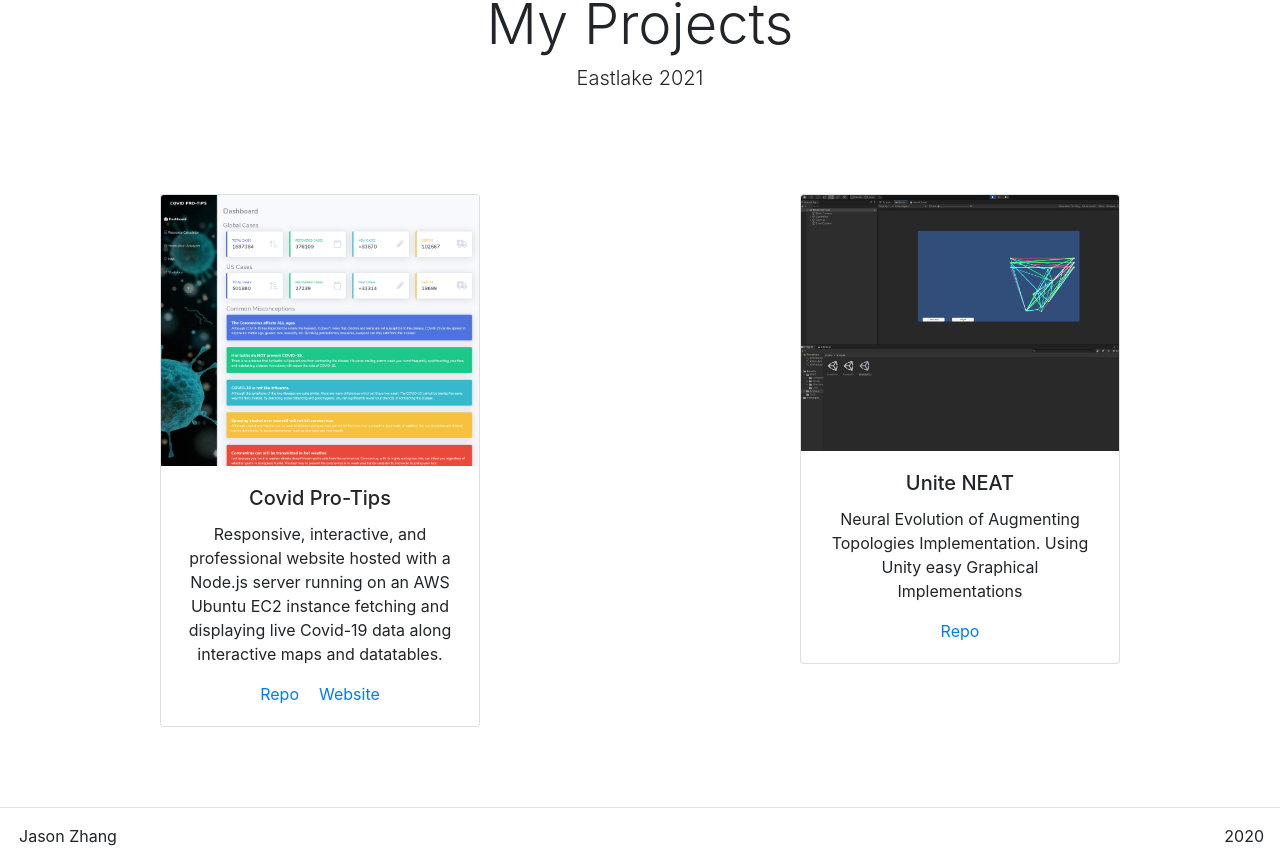
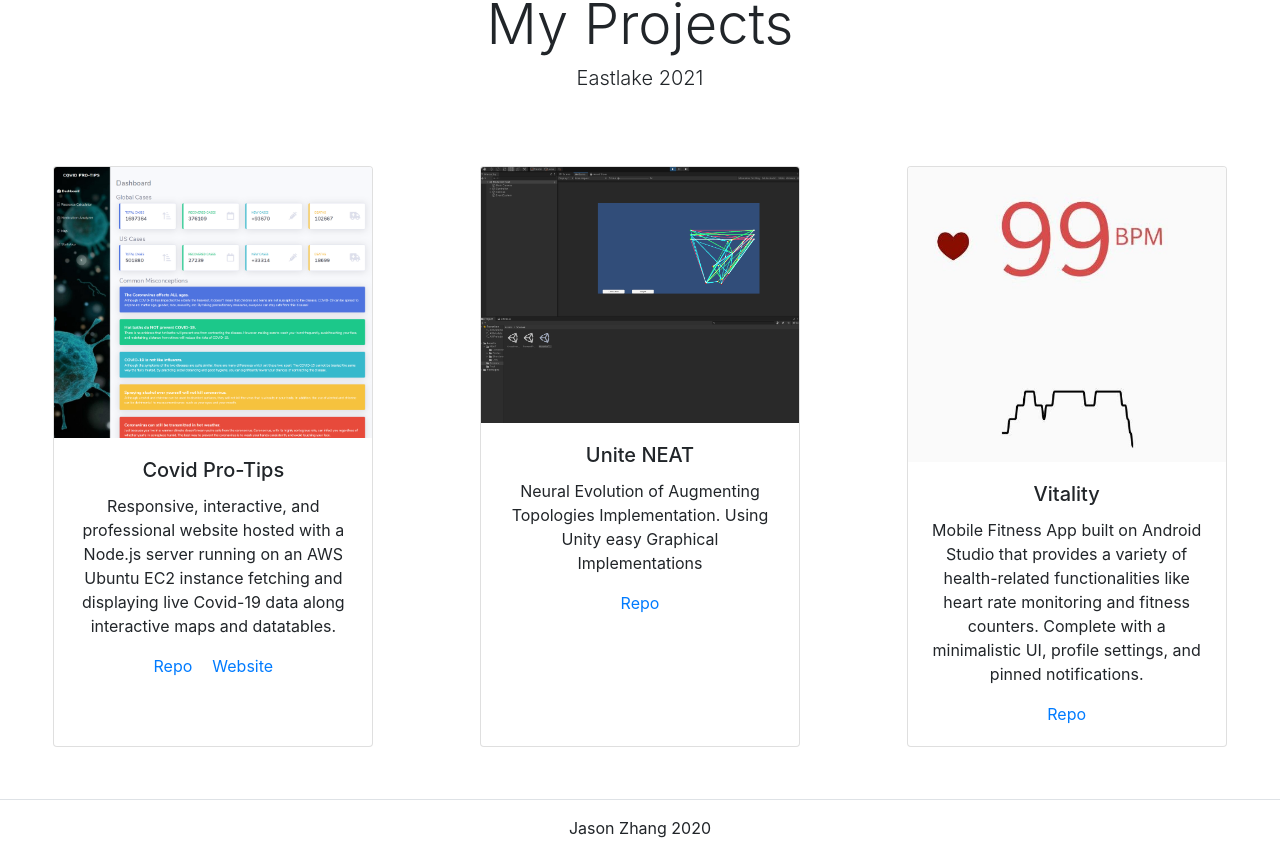
Before and after one commit to Zjjc123/react-portfolio, a React (Create React App) app: page / in a window 1280 px wide. Shown: the part 236-1100 px from the top of the page. Built offline with nearby package versions, Linux system fonts and the light colour scheme.

Commit message:
Fixing footer and adding card

```diff
--- a/src/components/Footer.js
+++ b/src/components/Footer.js
@@ -5,14 +5,11 @@ import Col from 'react-bootstrap/Col';
 
 function Footer() {
     return (
-        <footer className = 'mt'>
+        <footer className = 'sticky-bottom'>
             <Container fluid = {true}>
                 <Row className = "border-top justify-content-between p-3">
-                    <Col className = "p-0" md = {1}>
-                        Jason Zhang
-                    </Col>
-                    <Col className = "p-0 d-flex justify-content-end">
-                        2020
+                    <Col className = "p-0 d-flex justify-content-center">
+                        Jason Zhang 2020
                     </Col>
                 </Row>
             </Container>
--- a/src/index.css
+++ b/src/index.css
@@ -14,9 +14,13 @@ code {
 
 .card {
   transition: box-shadow .3s;
-  margin-left: auto;
-  margin-right: auto;
+  margin: 20px;
 }
+
 .card:hover {
   box-shadow: 0 0 11px rgba(33,33,33,.2);
 }
+
+.jumbotron {
+  min-height: calc(100vh - 150px);
+}
--- a/src/pages/Projects.js
+++ b/src/pages/Projects.js
@@ -18,8 +18,8 @@ function Projects(props) {
                 </Row>
             </Container>
             <Container fluid>
-                <Row className="justify-content-center py-5">
-                    <Col>
+                <Row>
+                    <Col style={{ display: 'flex', justifyContent: 'center' }}>
                         <ProjectCard
                             title="Covid Pro-Tips"
                             description="Responsive, interactive, and professional website hosted with a Node.js server running on an AWS Ubuntu EC2 instance fetching and displaying live Covid-19 data along interactive maps and datatables."
@@ -30,7 +30,7 @@ function Projects(props) {
                             ]}
                         />
                     </Col>
-                    <Col>
+                    <Col style={{ display: 'flex', justifyContent: 'center' }}>
                         <ProjectCard
                             title="Unite NEAT"
                             description="Neural Evolution of Augmenting Topologies Implementation. Using Unity easy Graphical Implementations"
@@ -40,8 +40,17 @@ function Projects(props) {
                             ]}
                         />
                     </Col>
+                    <Col style = {{display: 'flex', justifyContent: 'center'}}>
+                        <ProjectCard
+                            title="Vitality"
+                            description="Mobile Fitness App built on Android Studio that provides a variety of health-related functionalities like heart rate monitoring and fitness counters. Complete with a minimalistic UI, profile settings, and pinned notifications."
+                            imgSrc={require("../img/vitality.jpg")}
+                            buttons={[
+                                { name: "Repo", link: "https://github.com/Zjjc123/Vitality" },
+                            ]}
+                        />
+                    </Col>
                 </Row>
-
             </Container>
         </Jumbotron>
     )
```
Also changed, not shown: src/img/vitality.jpg (added).
